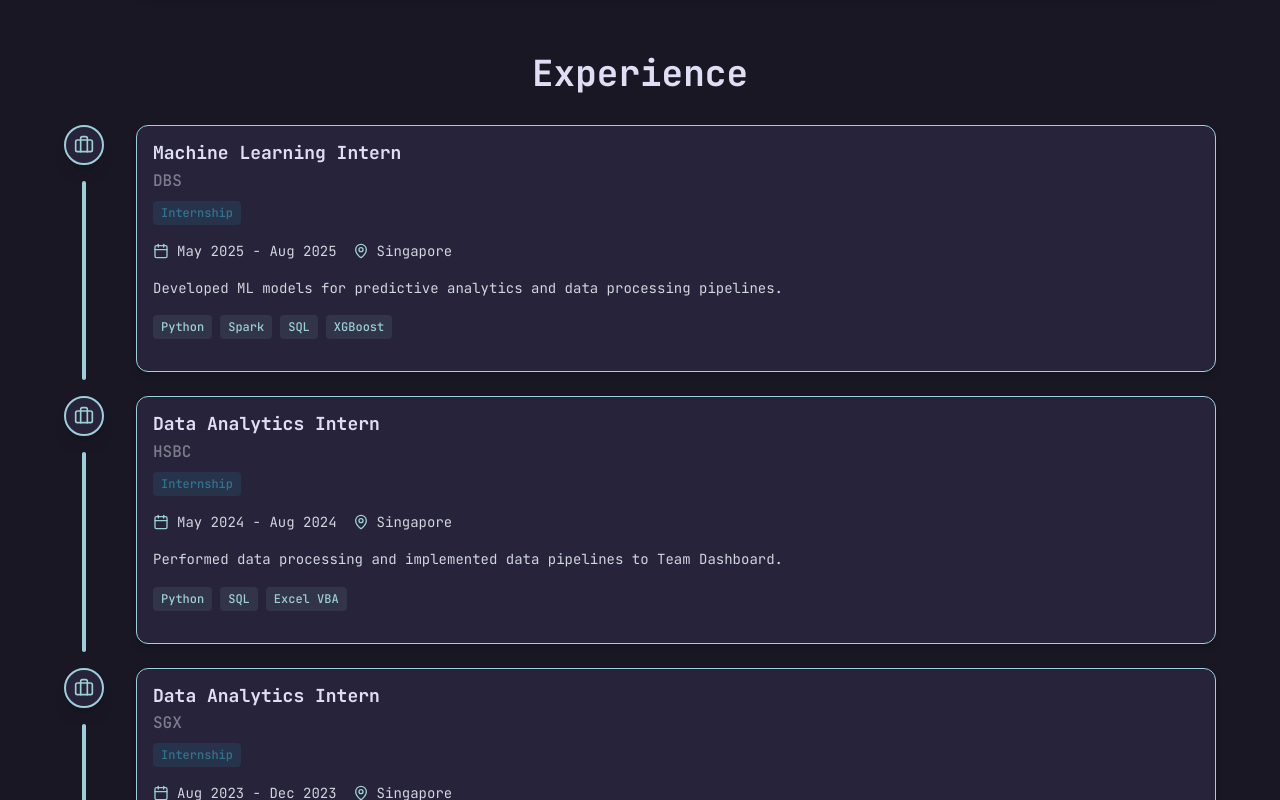
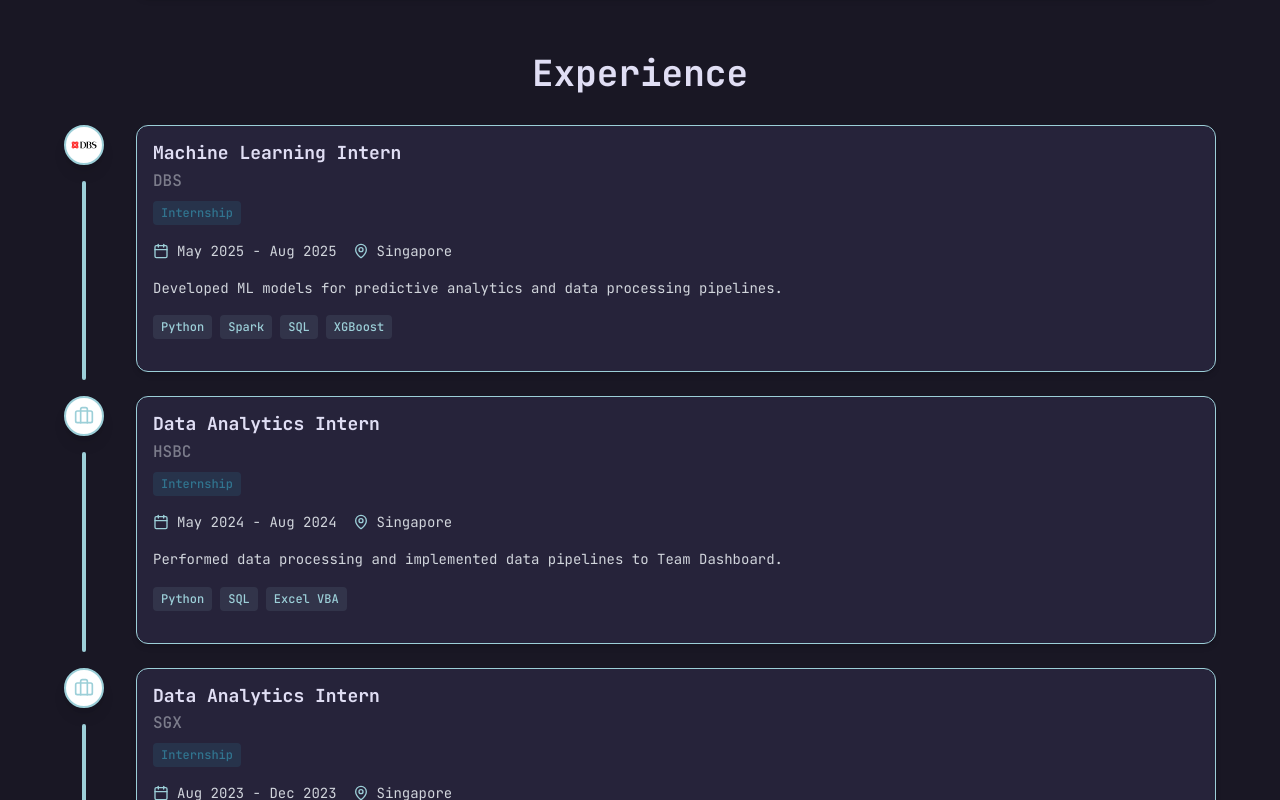
Before and after one commit to xavierchen0/portfolio-website, a React (Vite) app: page / in a window 1280 px wide. Shown: the part 1180-1980 px from the top of the page. Built offline with nearby package versions, Linux system fonts and the light colour scheme.

Commit message:
feat: add dbs logo

```diff
--- a/src/components/ExperiencesSection.jsx
+++ b/src/components/ExperiencesSection.jsx
@@ -11,6 +11,7 @@ const experiencesData = [
     location: "Singapore",
     type: "Internship",
     status: "completed",
+    logo: "/dbslogo.svg",
     description:
       "Developed ML models for predictive analytics and data processing pipelines.",
     achievements: [
@@ -128,9 +129,17 @@ export default function ExperiencesSection({ id }) {
                     type: "spring",
                     stiffness: 200,
                   }}
-                  className="bg-rosepineoverlay border-rosepinefoam flex h-8 w-8 items-center justify-center rounded-full border-2 shadow-lg md:h-10 md:w-10"
+                  className="bg-white flex h-8 w-8 items-center justify-center rounded-full border-2 border-rosepinefoam shadow-lg md:h-10 md:w-10 overflow-hidden"
                 >
-                  <Briefcase className="text-rosepinefoam h-4 w-4 md:h-5 md:w-5" />
+                  {exp.logo ? (
+                    <img
+                      src={exp.logo}
+                      alt={`${exp.company} logo`}
+                      className="h-6 w-6 md:h-8 md:w-8 object-contain"
+                    />
+                  ) : (
+                    <Briefcase className="text-rosepinefoam h-4 w-4 md:h-5 md:w-5" />
+                  )}
                 </motion.div>
 
                 {/* Timeline line - Only show if not last item */}
```
Also changed, not shown: public/dbslogo.svg (added).
